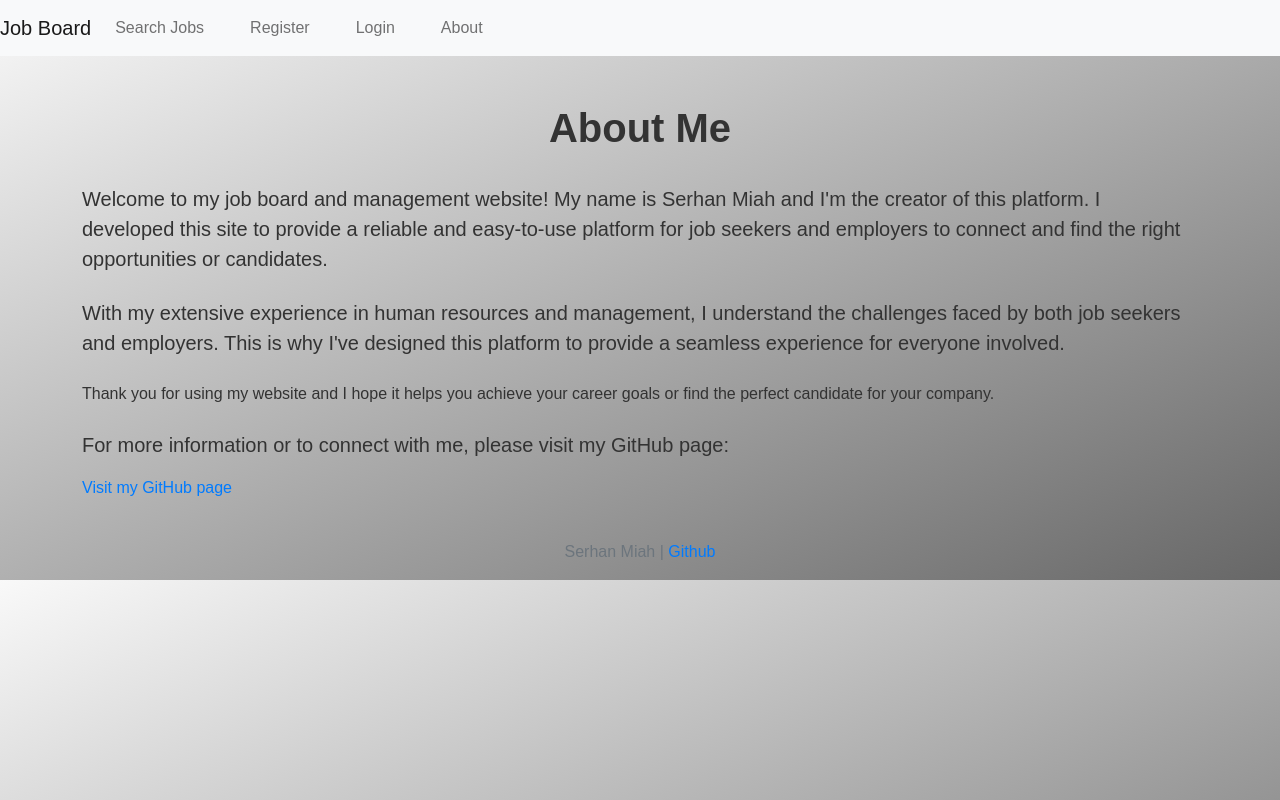
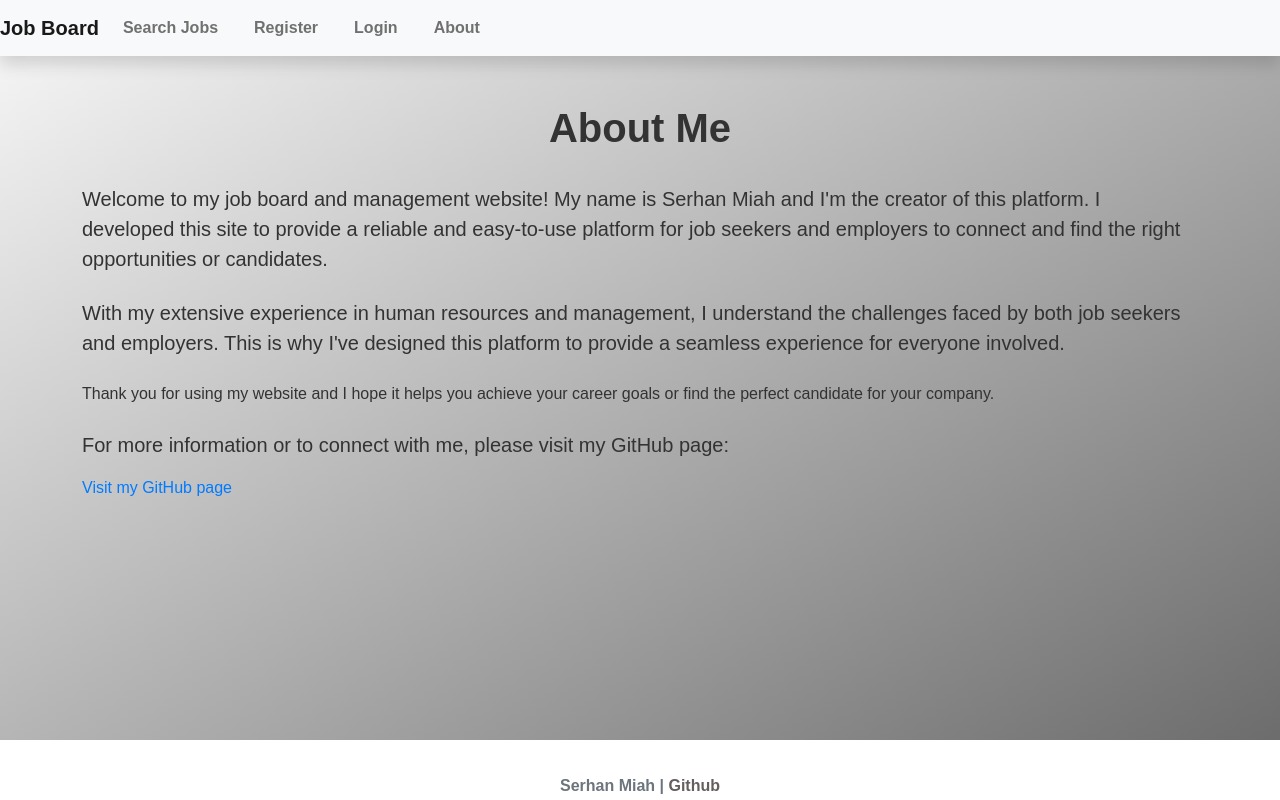
Before and after one commit to SerhanMiah/FlaskSQL-JobBoard, a Flask app: page /about in a window 1280 px wide. Run offline with Flask 2, Linux system fonts and the light colour scheme; some libraries are stand-ins or nearby versions.

Commit message:
finish frontend style

```diff
--- a/project/static/style.css
+++ b/project/static/style.css
@@ -9,6 +9,7 @@ body {
   line-height: var(--line-height-base);
   background: linear-gradient(to bottom right, #f9f9f9, #676767);
   color: #333;
+  height: 100vh;
 }
 
 .main {
@@ -120,7 +121,7 @@ a:hover {
   border-color: #f5c6cb;
 }
 
-
+/* Navigation */
 .navbar-nav {
 margin-right: auto;
 display: flex;
@@ -134,5 +135,63 @@ a:hover {
 .navbar-nav .nav-link {
 padding-right: 0;
 padding-left: 0;
-    margin-right: 20px;
+margin-right: 10px;
+color: #333;
+font-weight: 600;
+transition: all 0.2s ease-in-out;
 }
+
+.navbar-nav .nav-link:hover {
+color: #007bff;
+}
+
+.navbar-brand {
+color: #333;
+font-weight: 600;
+transition: all 0.2s ease-in-out;
+}
+
+.navbar-brand:hover {
+color: #007bff;
+}
+
+.navbar {
+background-color: #fff;
+box-shadow: 0 0.5rem 1rem rgba(0, 0, 0, 0.15);
+}
+
+@media (max-width: 991.98px) {
+.navbar-nav {
+flex-direction: column;
+margin-right: 0;
+}
+
+.navbar-nav li {
+margin-right: 0;
+margin-bottom: 10px;
+}
+}
+
+/* Footer */
+.footer {
+  position: fixed;
+  bottom: 0;
+  width: 100%;
+  height: 60px;
+  line-height: 60px;
+  background-color: #ffffff;
+  color: #fff;
+  font-weight: bold;
+  left: 0;
+  right: 0;
+  margin: auto;
+  }
+
+  .footer a {
+  color: #655e5e;
+  }
+
+  .footer a:hover {
+  text-decoration: underline;
+  color: #ca1f1f;
+  }
```
Lines whose indentation alone changed are shown as unchanged.
